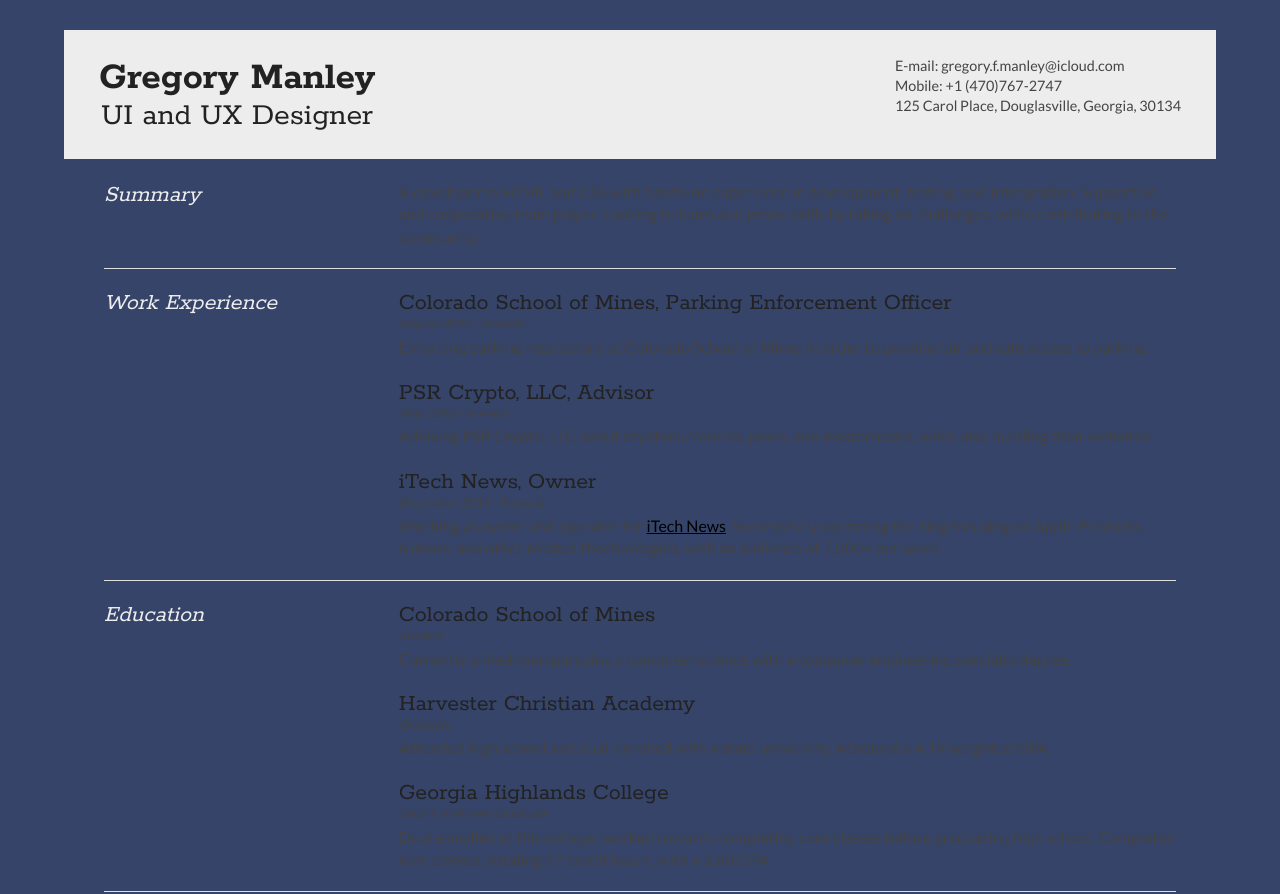
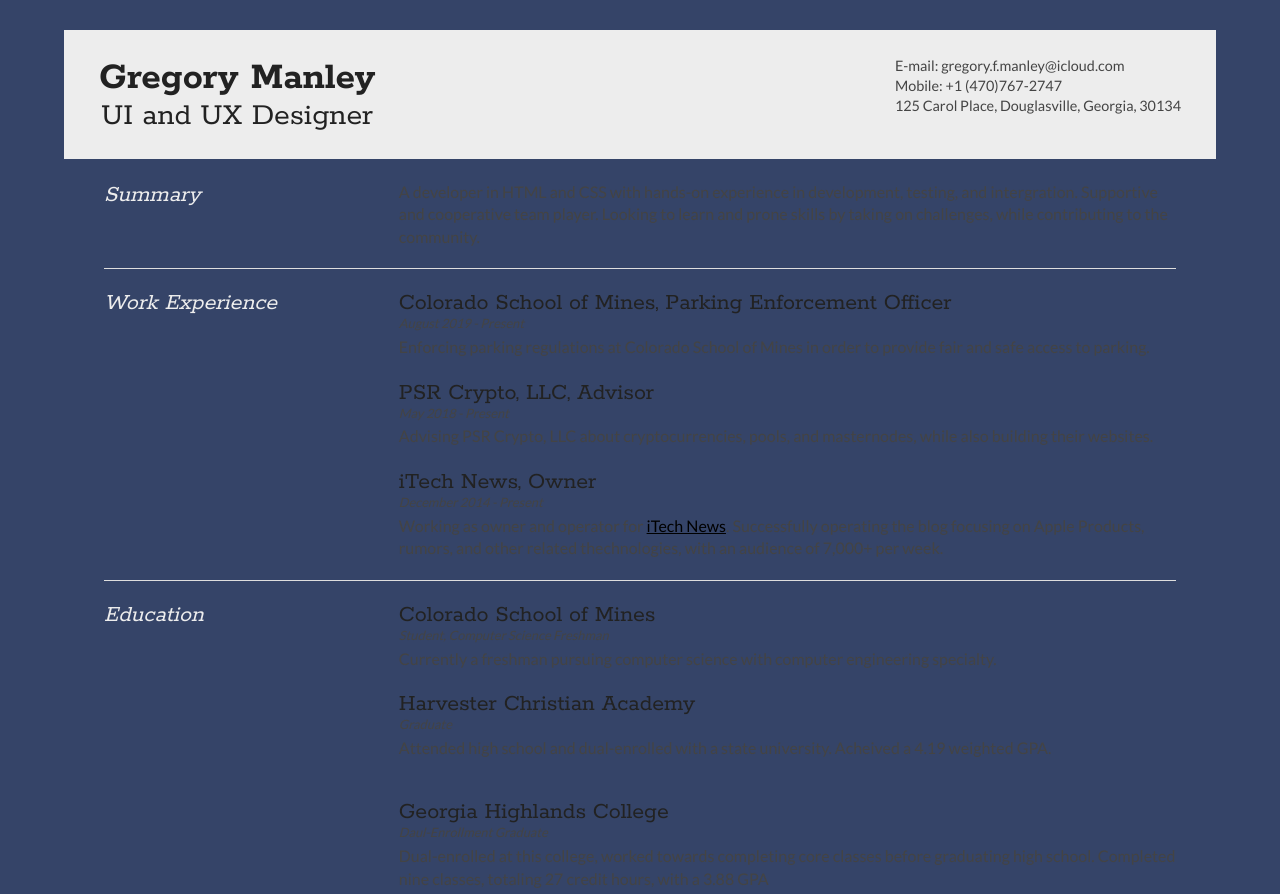
Before and after one commit to Manley12/Curriculum-Vitae, a plain HTML site: page blue/index.html in a window 1280 px wide. Shown: the top 894 px of the page. Drawn offline with Linux system fonts and the light colour scheme.

Commit message:
Update index.html
added break before Georgia Highlands College

```diff
--- a/blue/index.html
+++ b/blue/index.html
@@ -90,8 +90,8 @@
 			<div class="sectionContent">
 				<article>
 					<h2>Colorado School of Mines</h2>
-					<p class="subDetails">Student</p>
-					<p>Currently a freshman pursuing a computer science with a computer engineering specialty degree.</p>
+					<p class="subDetails">Student, Computer Science Freshman</p>
+					<p>Currently a freshman pursuing computer science with computer engineering specialty.</p>
 				</acrticle>
 				<article>
 					<h2>Harvester Christian Academy</h2>
@@ -100,6 +100,7 @@
 				</article>
 
 				<article>
+					<br />
 					<h2>Georgia Highlands College</h2>
 					<p class="subDetails">Daul-Enrollment Graduate</p>
 					<p>Dual-enrolled at this college, worked towards completing core classes before graduating high school. Completed nine classes, totaling 27 credit hours, with a 3.88 GPA</p>
```
